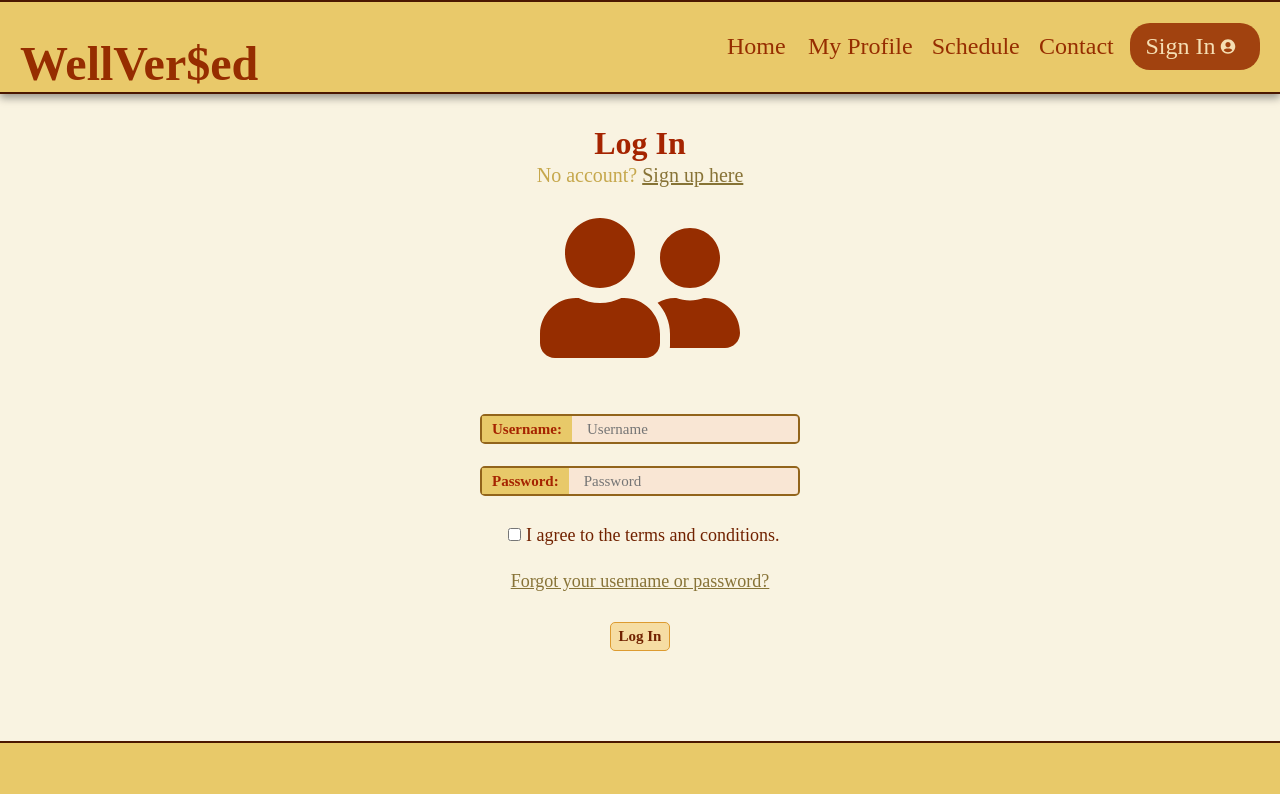
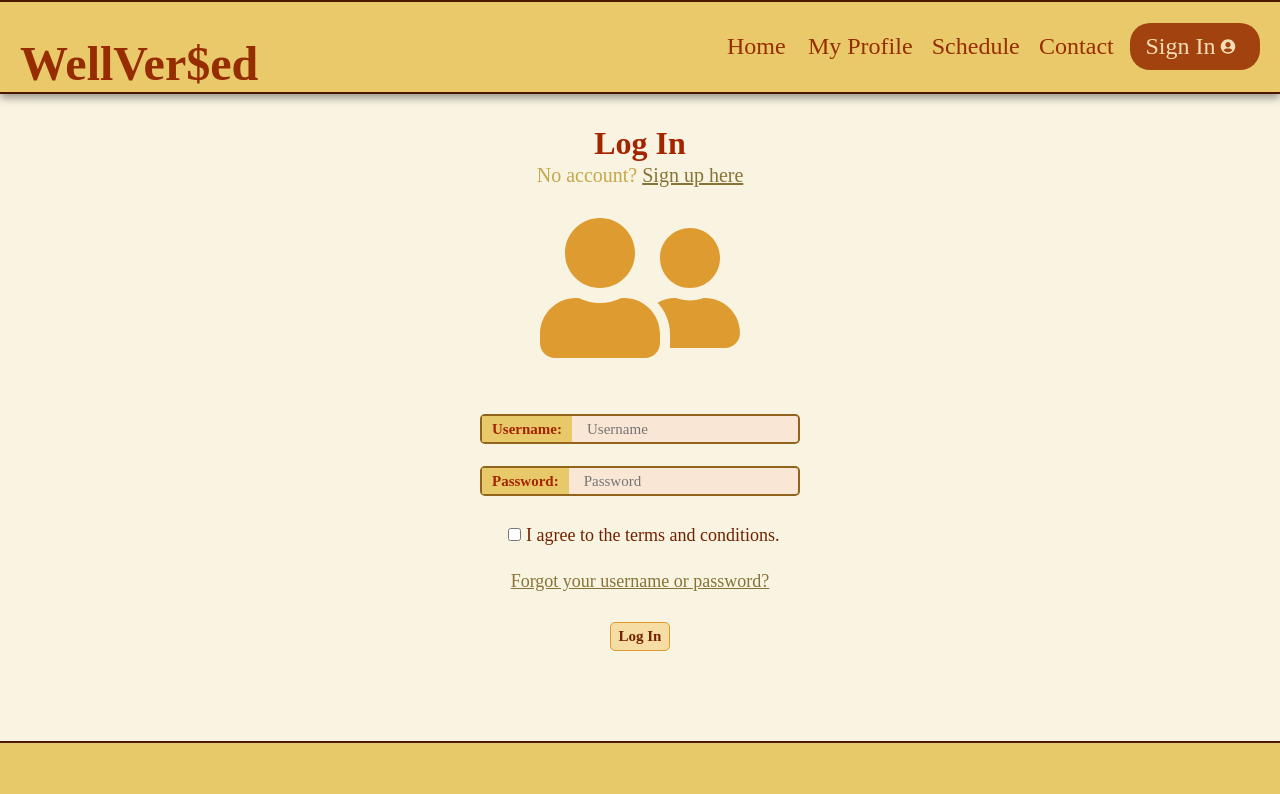
Before and after one commit to sodoeme/Wellversed, a React (Create React App) app in the folder front/: page /signin in a window 1280 px wide. Shown: the top 794 px of the page. Built offline with nearby package versions, Linux system fonts and the light colour scheme.

Commit message:
Typo fix

```diff
--- a/front/src/components/loginComponents/Login.css
+++ b/front/src/components/loginComponents/Login.css
@@ -5,7 +5,7 @@
 
 .login-icon {
   font-size: 200px; /* makes the icons larger */
-  color: .dd9b30;
+  color: #dd9b30;
   transition: color 1s ease;
 }
 .login-icon:hover {
@@ -76,3 +76,137 @@ h2.signin-blurb {
     transition: color 1s ease;
   }
 }
+
+/*
+.checkbox-label {
+  font-size: 12px;
+  padding: 1px 30px 1px;
+  color: rgb(113, 34, 0);
+}
+
+input[type="checkbox"] {
+  margin-right: 5px;
+} */
+
+/* .form-group {
+  display: flex;
+  align-items: center;
+  margin-bottom: 10px;
+  font-size: 1.3em;
+}
+
+.label {
+  display: inline-block;
+  width: 100px;
+  background-color: #355723aa;
+  padding: 5px;
+  color: white;
+  height: 100%;
+  display: flex;
+  justify-content: center;
+  align-items: center;
+}
+
+.checkbox-label {
+  display: flex;
+  align-items: center;
+  font-size: 1.2em;
+  color: #5b1a04;
+}
+.input,
+.input:focus {
+  border: none;
+  width: 100%;
+  height: 100%;
+  outline: none;
+  padding-left: 10px;
+  font-size: 1em;
+}
+
+input[type="checkbox"] {
+  margin-right: 5px;
+}
+.content {
+  display: flex;
+  flex-direction: column;
+  margin-top: 5vh;
+  margin-left: 2vw;
+  margin-right: 2vw;
+}
+.headings h1 {
+  color: #5b1a04;
+  padding-bottom: 1vh;
+  font-size: 2em;
+}
+.border {
+  width: 100%;
+  border-bottom: solid;
+  color: #355723aa;
+}
+h2 {
+  font-size: 1.3em;
+  color: #5b1a04;
+  padding-top: 1vh;
+  padding-bottom: 1vh;
+}
+.headings {
+  text-align: center;
+}
+.form-group {
+  border-width: 1px;
+  border-style: solid;
+  border-radius: 6px 6px 6px;
+  border-color: #355723aa;
+  height: 7vh;
+  display: flex;
+}
+.checkbox {
+  border: none;
+}
+
+.submit {
+  background-color: #5b1a04;
+  border: none;
+  color: white;
+  padding: 10px 15px;
+  height: 100%;
+  text-align: center;
+  text-decoration: none;
+  display: inline-block;
+  font-size: 1.3em;
+  border-radius: 6px 6px 6px 6px;
+}
+.submit-container {
+  display: flex;
+  justify-content: center;
+}
+
+.form-group-container {
+  padding-bottom: 2vh;
+}
+
+input {
+  height: 30px;
+  color: #5b1a04;
+}
+
+.login-img {
+  width: 50vw;
+  max-width: 13em;
+}
+
+.img-container {
+  width: 100%;
+  display: flex;
+  align-items: center;
+  justify-content: center;
+}
+
+.forgot {
+  width: 100%;
+  display: flex;
+  justify-content: center;
+
+  padding-top: 2vh;
+  padding-bottom: 3vh;
+} */
```
